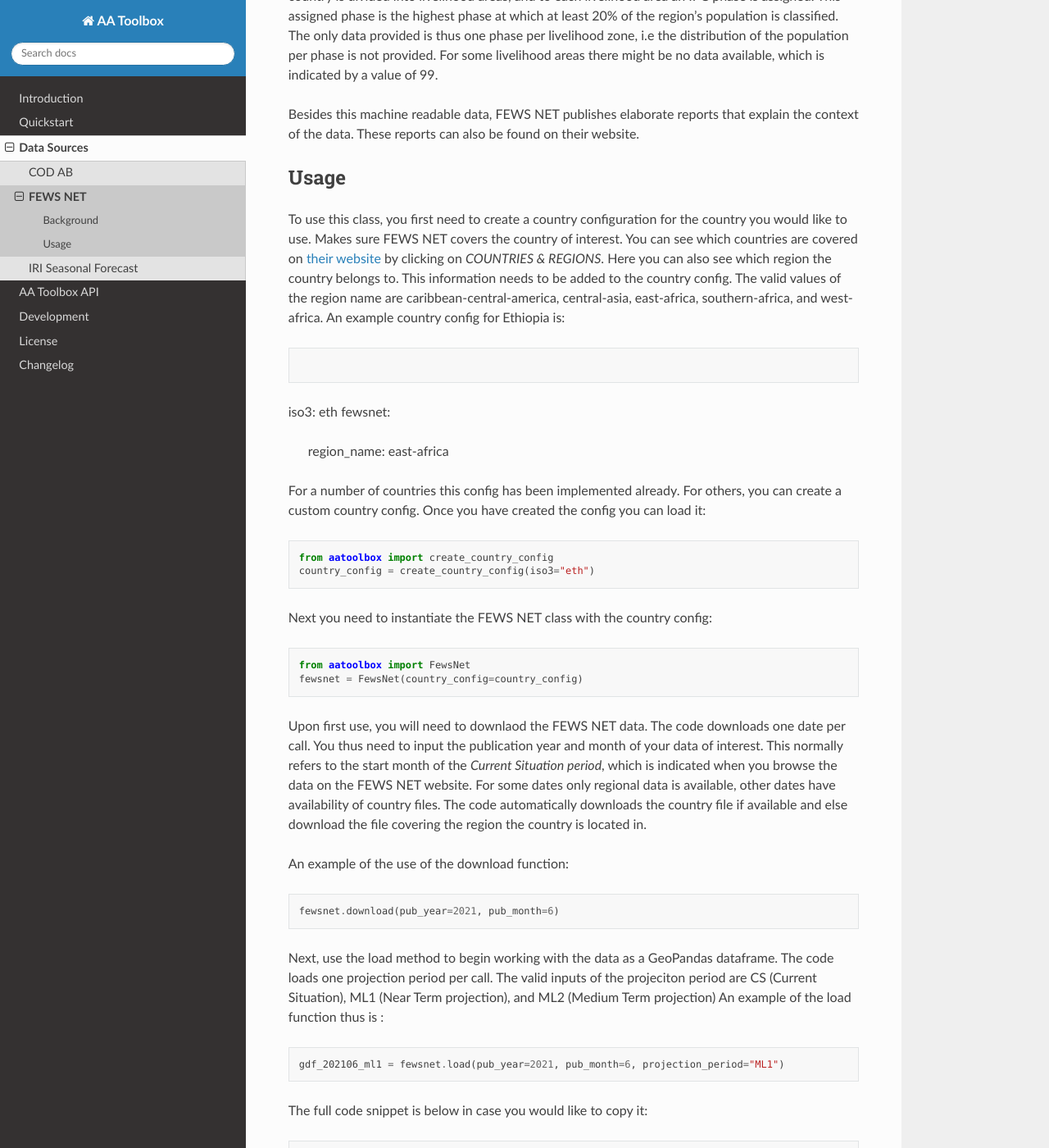
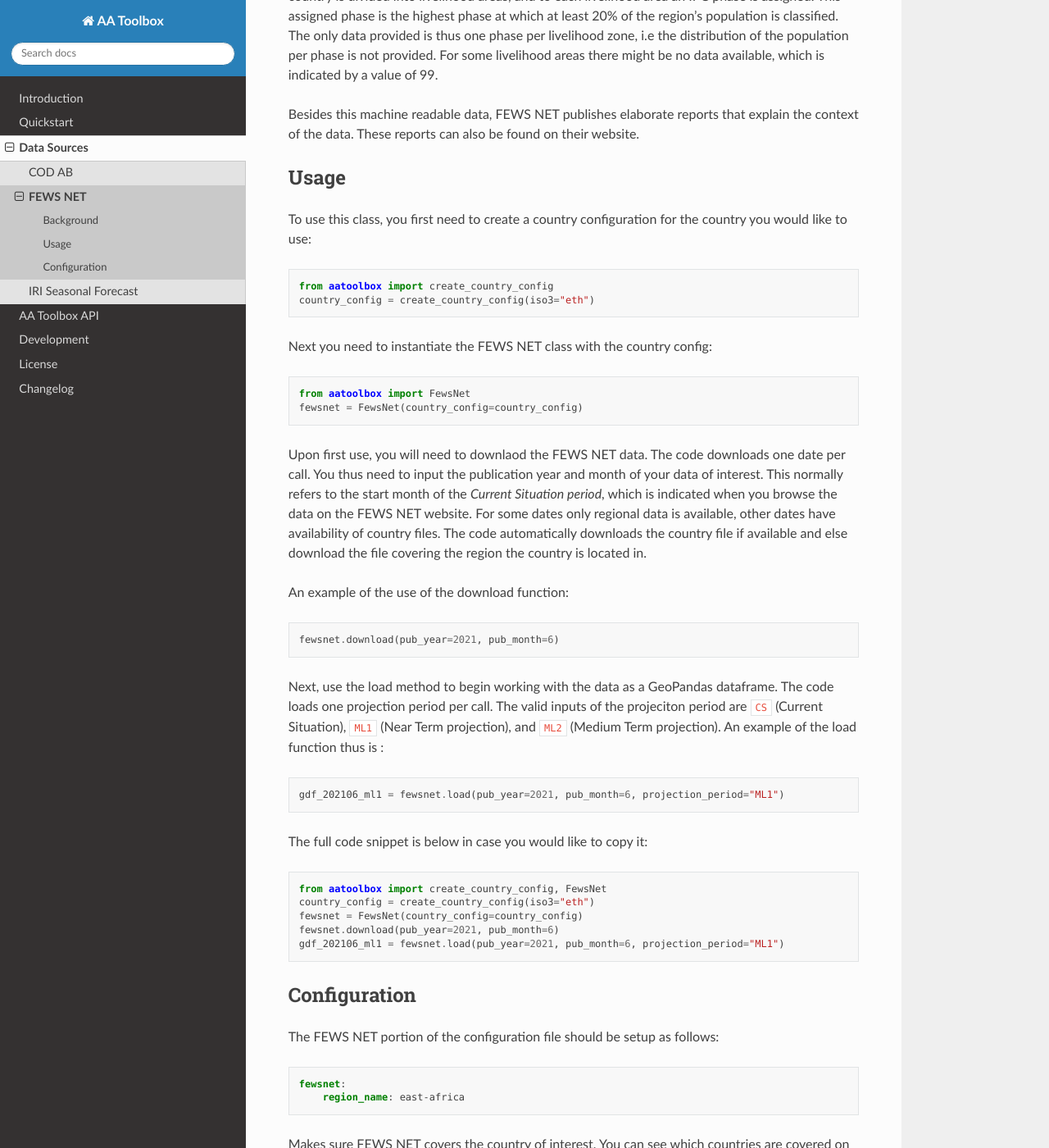
Before and after one commit to OCHA-DAP/ocha-anticipy, a Sphinx documentation site: the page built from docs/source/datasources/fewsnet.rst, in a window 1280 px wide and 1400 px high, scrolled down 616 px. Shown: the whole window at 82% size. Built offline with Sphinx 7.4.7 and the Read the Docs theme 2.0.0, drawn with Linux system fonts in a browser that asks for light colours; some of the changed text lies outside the part shown.

Commit message:
Fixed fewsnet

```diff
--- a/docs/source/datasources/fewsnet.rst
+++ b/docs/source/datasources/fewsnet.rst
@@ -30,23 +30,7 @@ Usage
 -----
 
 To use this class, you first need to create a country configuration
-for the country you would like to use. Makes sure FEWS NET covers the country
-of interest. You can see which countries are covered on `their website <https://
-fews.net>`_ by clicking on *COUNTRIES & REGIONS*. Here you can also see which
-region the country belongs to. This information needs to be added to the
-country config.
-The valid values of the region name are caribbean-central-america, central-asia, east-africa, southern-africa, and west-africa.
-An example country config for Ethiopia is:
-
-.. code-block:: python
-
-iso3: eth
-fewsnet:
-  region_name: east-africa
-
-For a number of countries this config has been implemented already.
-For others, you can create a custom country config.
-Once you have created the config you can load it:
+for the country you would like to use:
 
 .. code-block:: python
 
@@ -63,8 +47,10 @@ Next you need to instantiate the FEWS NET class with the country config:
 Upon first use, you will need to downlaod the FEWS NET data.
 The code downloads one date per call. You thus need to input the
 publication year and month of your data of interest. This normally refers
-to the start month of the *Current Situation period*, which is indicated when you browse the data on the FEWS NET website.
-For some dates only regional data is available, other dates have availability of country files. The code automatically downloads the country file if available and else download the file covering the region the country is located in.
+to the start month of the *Current Situation period*, which is indicated
+when you browse the data on the FEWS NET website.
+For some dates only regional data is available, other dates have availability of country files.
+The code automatically downloads the country file if available and else download the file covering the region the country is located in.
 
 An example of the use of the download function:
 
@@ -73,7 +59,11 @@ An example of the use of the download function:
     fewsnet.download(pub_year=2021, pub_month=6)
 
 Next, use the load method to begin working with the data as a
-GeoPandas dataframe. The code loads one projection period per call. The valid inputs of the projeciton period are CS (Current Situation), ML1 (Near Term projection), and ML2 (Medium Term projection)
+GeoPandas dataframe. The code loads one projection period per call.
+The valid inputs of the projeciton period are
+``CS`` (Current Situation),
+``ML1`` (Near Term projection), and
+``ML2`` (Medium Term projection).
 An example of the load function thus is :
 
 .. code-block:: python
@@ -89,3 +79,26 @@ The full code snippet is below in case you would like to copy it:
     fewsnet = FewsNet(country_config=country_config)
     fewsnet.download(pub_year=2021, pub_month=6)
     gdf_202106_ml1 = fewsnet.load(pub_year=2021, pub_month=6, projection_period="ML1")
+
+Configuration
+-------------
+
+The FEWS NET portion of the configuration file
+should be setup as follows:
+
+.. code-block:: yaml
+
+    fewsnet:
+        region_name: east-africa
+
+Makes sure FEWS NET covers the country
+of interest. You can see which countries are covered on `their website <https://
+fews.net>`_ by clicking on *COUNTRIES & REGIONS*. Here you can also see which
+region the country belongs to. This information needs to be added to the
+country config.
+The valid values of the region name are
+``caribbean-central-america``,
+``central-asia``,
+``east-africa``,
+``southern-africa``, and
+``west-africa``.
```
